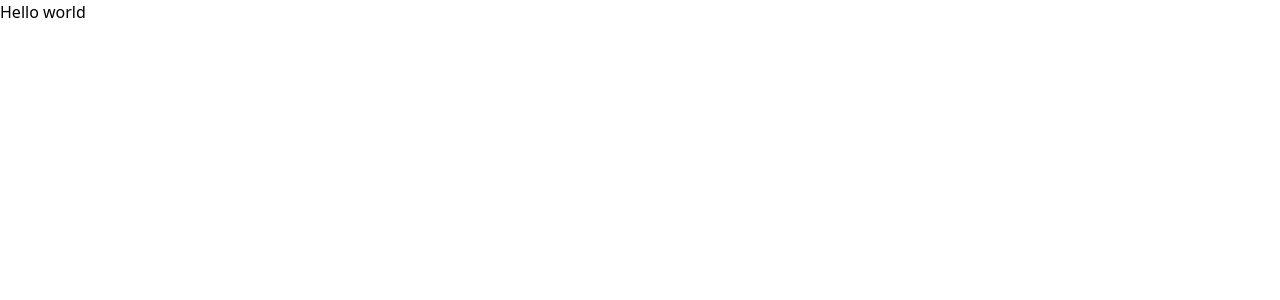
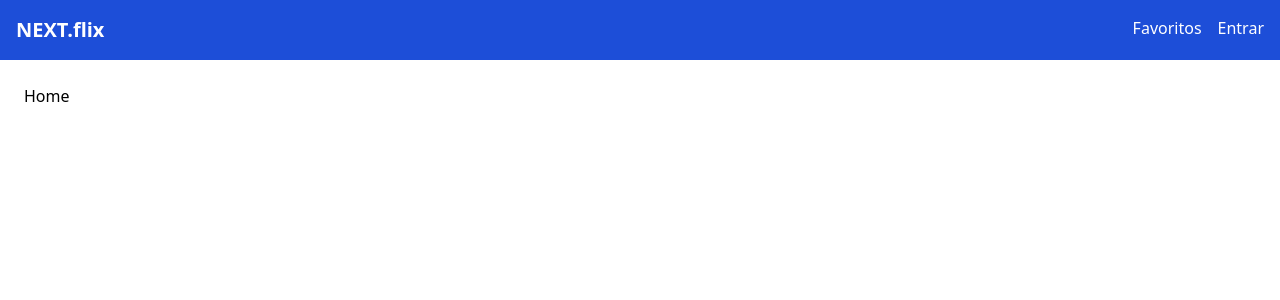
Before and after one commit to eltonsantos/nextflix, a Next.js app: page / in a window 1280 px wide. Shown: the top 300 px of the page. Built offline with nearby package versions, Linux system fonts and the light colour scheme.

Commit message:
Initial structure

```diff
--- /dev/null
+++ b/src/app/(paginas)/auth/login/page.tsx
@@ -0,0 +1,7 @@
+export default async function Login() {
+  return (
+    <div className="p-6">
+      Login
+    </div>
+  );
+}
--- /dev/null
+++ b/src/app/(paginas)/favorites/page.tsx
@@ -0,0 +1,7 @@
+export default async function Favorites() {
+  return (
+    <div className="p-6">
+      Favorites
+    </div>
+  );
+}
--- /dev/null
+++ b/src/app/(paginas)/movies/page.tsx
@@ -0,0 +1,7 @@
+export default async function Movies() {
+  return (
+    <div className="p-6">
+      Movies
+    </div>
+  );
+}
--- /dev/null
+++ b/src/app/(paginas)/page.tsx
@@ -0,0 +1,7 @@
+export default async function Home() {
+  return (
+    <div className="p-6">
+      Home
+    </div>
+  );
+}
--- a/src/app/layout.tsx
+++ b/src/app/layout.tsx
@@ -1,9 +1,10 @@
 import type { Metadata } from "next";
 import "./globals.css";
+import Navbar from "@/components/Navbar";
 
 export const metadata: Metadata = {
   title: "Next.Flix",
-  description: "Generated by create next app",
+  description: "Plataforma simplificada para filmes favoritos",
 };
 
 export default function RootLayout({
@@ -12,8 +13,9 @@ export default function RootLayout({
   children: React.ReactNode;
 }>) {
   return (
-    <html lang="pt-BR">
+    <html lang="pt-BR" className="dark">
       <body>
+        <Navbar />
         {children}
       </body>
     </html>
--- a/src/app/page.tsx
+++ /dev/null
@@ -1,5 +0,0 @@
-export default function Home() {
-  return (
-    <div>Hello world</div>
-  );
-}
--- /dev/null
+++ b/src/components/MovieCard.tsx
@@ -0,0 +1,9 @@
+export default function MovieCard() {
+  return (
+    <div className="card">
+      <div>
+        <h2></h2>
+      </div>
+    </div>
+  );
+}
--- /dev/null
+++ b/src/components/MovieList.tsx
@@ -0,0 +1,7 @@
+export default function MovieList() {
+  return (
+    <div className="grid grid-cols-2 gap-4 sm:grid-cols-3 lg:grid-cols-4">
+      xx
+    </div>
+  );
+}
--- /dev/null
+++ b/src/components/Navbar.tsx
@@ -0,0 +1,15 @@
+import Link from "next/link";
+
+export default function Navbar() {
+  return (
+    <nav className="flex justify-between p-4 bg-blue-700 dark:bg-blue-900 text-white">
+      <Link href="/">
+        <h1 className="text-xl font-bold">NEXT.flix</h1>
+      </Link>
+      <div className="flex space-x-4">
+        <Link href="/favorites">Favoritos</Link>
+        <Link href="/auth/login">Entrar</Link>
+      </div>
+    </nav>
+  );
+}
```
Also changed, not shown: src/utils/theme.ts (added), 1 other file (tests, documents, lock files or other folders).
